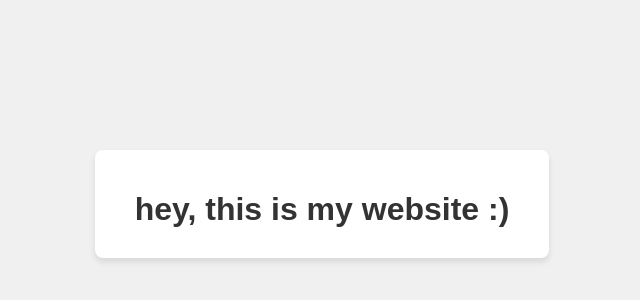
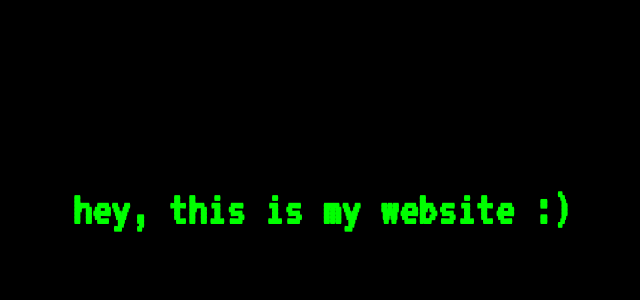
Before and after one commit to xVc323/pat.network, a plain HTML site: page index.html in a window 1280 px wide. Shown: the part 196-496 px from the top of the page, without its empty margins (318-958 px from the left). Drawn offline with Linux system fonts and the light colour scheme.

Commit message:
Update style.css

```diff
--- a/style.css
+++ b/style.css
@@ -1,29 +1,37 @@
+@import url('https://fonts.googleapis.com/css2?family=VT323&display=swap');
+
 body {
     margin: 0;
     padding: 0;
-    font-family: Arial, sans-serif;
-    background: #f0f0f0;
+    font-family: 'VT323', monospace;
+    background: black;
+    color: #00FF00;
     display: flex;
     justify-content: center;
     align-items: center;
     height: 100vh;
-    color: #333;
     text-align: center;
 }
 
 .container {
-    background: #fff;
+    background: rgba(0, 0, 0, 0.8);
     padding: 20px 40px;
     border-radius: 8px;
     box-shadow: 0 4px 6px rgba(0, 0, 0, 0.1);
 }
 
 h1 {
-    font-size: 2em;
-    margin-bottom: 10px;
+    font-size: 3em;
+    margin-bottom: 20px;
 }
 
 p {
-    font-size: 1em;
+    font-size: 1.5em;
     margin-top: 0;
 }
+
+#typingText {
+    border-right: 2px solid #00FF00;
+    white-space: nowrap;
+    overflow: hidden;
+}
```
